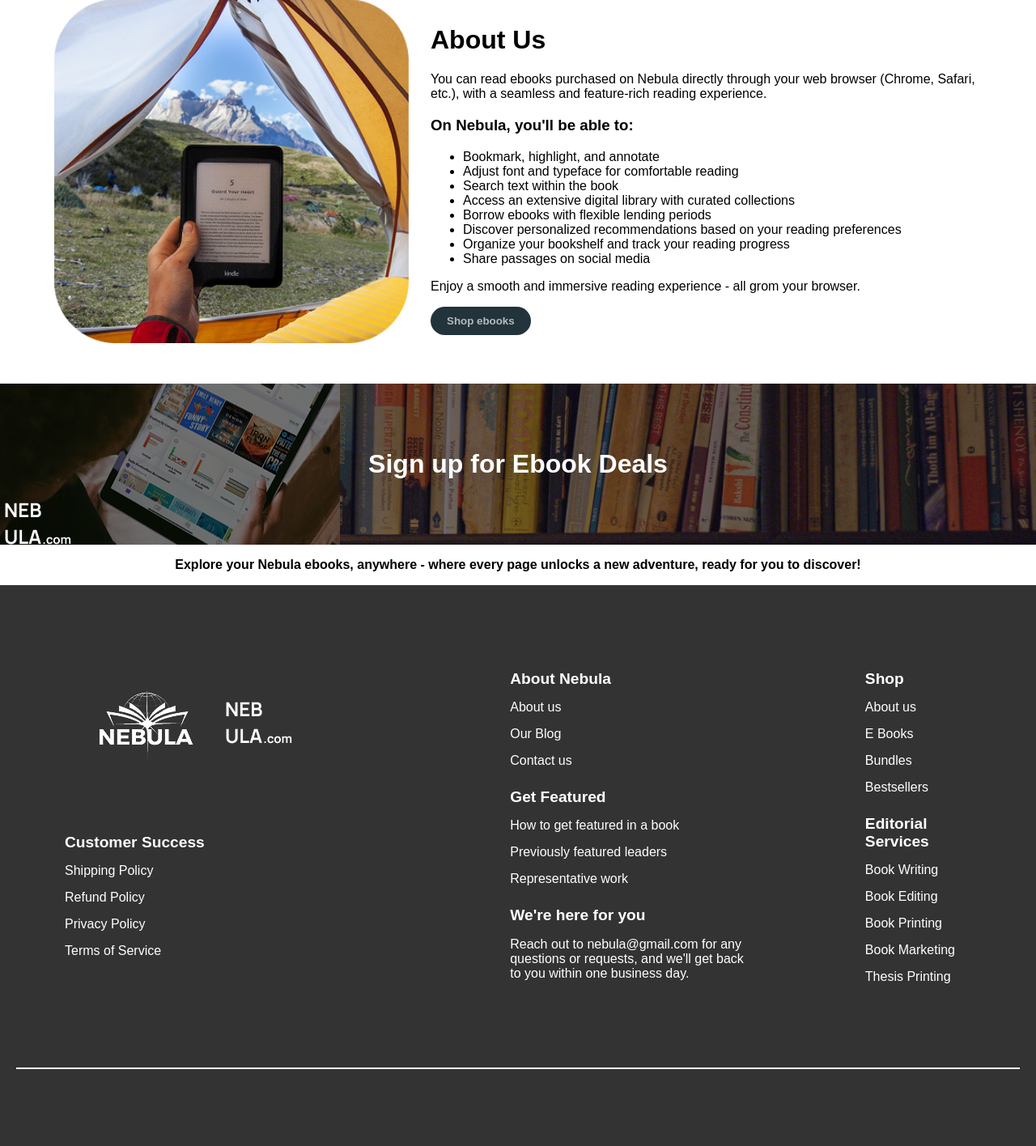
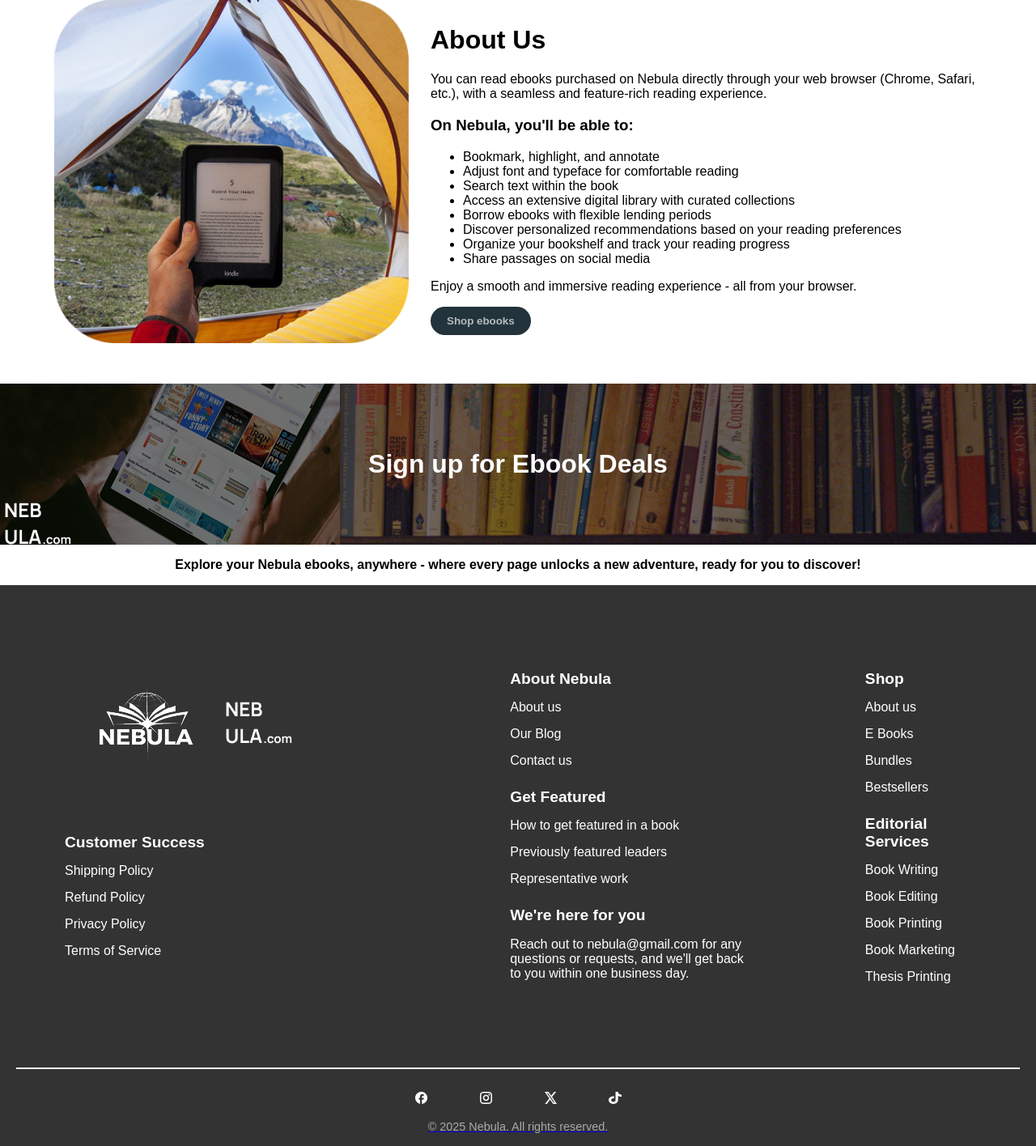
Before and after one commit to jc-sh4llow/nebula, a PHP site: page / in a window 1280 px wide. Shown: the part 834-2250 px from the top of the page at 81% size. Before the commit the page ends 2155 px from the top, so only its background shows below. Run offline with PHP 8.4, Linux system fonts and the light colour scheme.

Commit message:
Added mobile compatibility, polished other stuff

```diff
--- a/index-style.css
+++ b/index-style.css
@@ -299,3 +299,146 @@
     margin-top: 25px;
     font-size: 1.2rem;
   }
+
+  .socials{
+    background-color: #333;
+    display: flex;
+    flex-direction: column;
+    width: 100%;
+    justify-content: center;
+    align-items: center;
+  }
+
+  .icon-container{
+    display: grid;
+    grid-template-columns: 1fr 1fr 1fr 1fr;
+    width: 25%;
+    justify-content: center;
+    align-items: center;
+  }
+
+  .icon-container > div{
+    display: flex;
+    justify-content: center;
+    align-items: center;
+  }
+
+  .footer-note {
+    text-align: center;
+    padding: 1rem 0;
+    font-size: 0.9rem;
+    color: #aaa;
+  }
+
+
+  @media (max-width: 480px) {
+    /* Small phones */
+    .mn-bd-header{
+      display: flex;
+      flex-direction: column;
+      text-align: center;
+    }
+
+    .header-words h1{
+      font-size: 3.5rem;
+      margin-bottom: 100px;
+    }
+
+    .mn-bd-aboutus{
+      display: flex;
+      flex-direction: column;
+    }
+
+    .about-content{
+      width: 100%;
+    }
+
+    .simple-btn{
+      text-align: center;
+    }
+
+    .mn-bd-signup{
+      padding-top: 100px;
+      padding-bottom: 100px;
+      background-image: url('index-images/image.png');
+      background-size: cover;
+    }
+
+    .signupcontent h1{
+      font-size: 4rem;
+    }
+
+    .footer{
+      display: flex;
+      flex-direction: column;
+      gap: 0px;
+    }
+
+    .footer-column{
+      padding: 0px;
+      text-align: center;
+      align-items: center;
+    }
+
+    .footer-icons{
+      justify-content: center;
+    }
+
+    .footer-column ul,
+    .footer-column p {
+      display: none;
+    }
+
+    .footer-column ul.footer-dropdown-open,
+    .footer-column p.footer-dropdown-open {
+      display: block;
+    }
+
+    .footer-column h3::after {
+      font-size: 0.8rem;
+      color: #aaa;
+    }
+
+    .footer h3{
+      margin: 10px;
+    }
+
+
+    .menu-space {
+      display: none;
+      flex-direction: column;
+      background-color: #eee;
+      position: absolute;
+      top: 100%;
+      left: 0;
+      width: 100%;
+      padding: 1rem 0;
+      z-index: 999;
+    }
+
+    .menu-space.show {
+      display: flex;
+    }
+
+    .menu-space a {
+      padding: 1rem;
+      text-align: center;
+      border-top: 1px solid #ccc;
+    }
+
+    .hamburger {
+      margin-left: auto;
+    }
+  }
+
+  @media (max-width: 768px) {
+    /* Smartphones */
+  }
+
+  @media (max-width: 992px) {
+    /* Tablet portrait */
+  }
+
+  @media (max-width: 1200px){
+    /* Tablet landscape */
+  }
--- a/index.html
+++ b/index.html
@@ -64,7 +64,7 @@
                         <li>Organize your bookshelf and track your reading progress</li>
                         <li>Share passages on social media</li>
                     </ul>
-                    <p>Enjoy a smooth and immersive reading experience - all grom your browser.</p>
+                    <p>Enjoy a smooth and immersive reading experience - all from your browser.</p>
                     <button class="simple-btn">Shop ebooks</button>
                 </div>
             </div>
@@ -135,6 +135,38 @@
                 </div>
                 <hr class="footer-line">
             </div>
+            <div class="socials">
+                <div class="icon-container">
+                    <div class="fb"><a href="#"><img src="index-images/facebook-icon.png" alt="Facebook"></a></div>
+                    <div class="insta"><a href="#"><img src="index-images/instagram-icon.png" alt="Instagram"></a></div>
+                    <div class="x"><a href="#"><img src="index-images/x-icon.png" alt="X"></a></div>
+                    <div class="tiktok"><a href="#"><img src="index-images\tiktok-icon.png" alt="Tiktok"></div>
+                </div>
+                <div class="footer-note">
+                    &copy; 2025 Nebula. All rights reserved.
+                  </div>
+
+            </div>
         </div>
+        <script>
+            const hamburger = document.querySelector(".hamburger");
+            const menu = document.querySelector(".menu-space");
+
+            hamburger.addEventListener("click", () => {
+              menu.classList.toggle("show");
+            });
+
+            if (window.innerWidth <= 480) {
+                document.querySelectorAll(".footer-column h3").forEach((heading) => {
+                    heading.style.cursor = "pointer";
+                    heading.addEventListener("click", () => {
+                        const nextElement = heading.nextElementSibling;
+                        if (nextElement && (nextElement.tagName === "UL" || nextElement.tagName === "P")) {
+                            nextElement.classList.toggle("footer-dropdown-open");
+                        }
+                    });
+                });
+            }
+          </script>
     </body>
 </html>
```
Also changed, not shown: index-images/facebook-icon.png (added), index-images/image.png, index-images/instagram-icon.png (added), index-images/tiktok-icon.png (added), index-images/x-icon.png (added).
